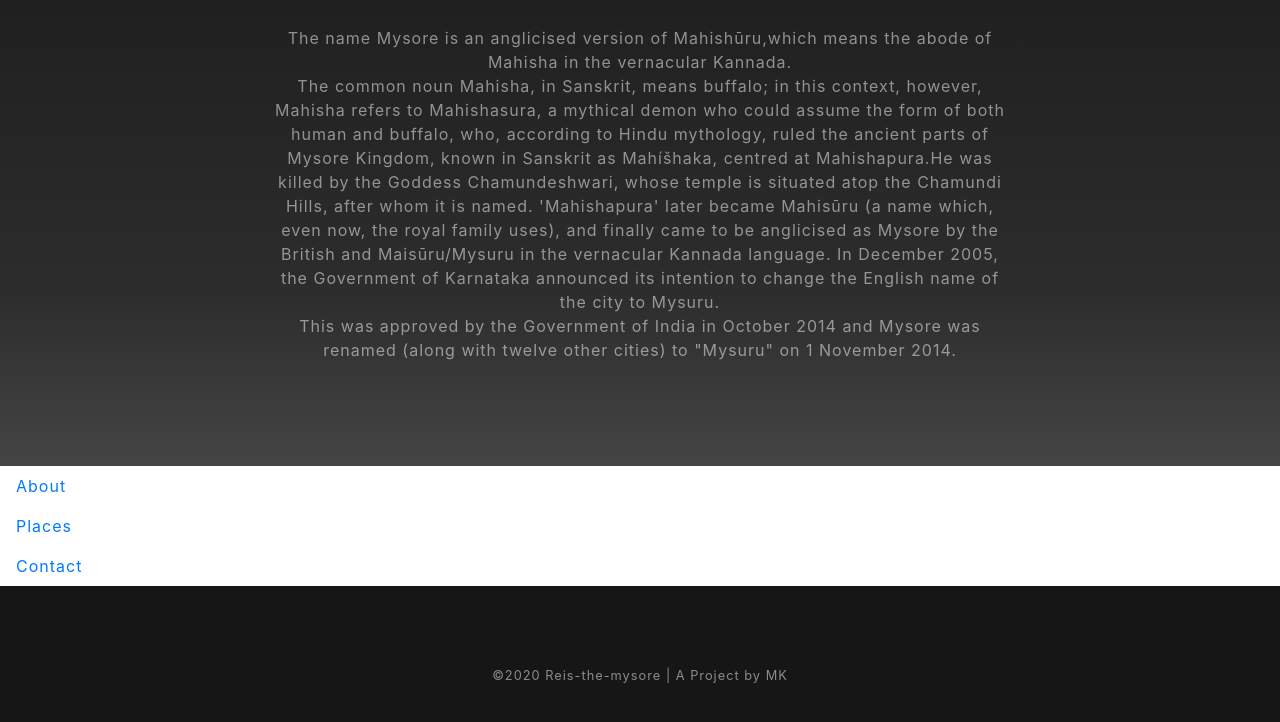
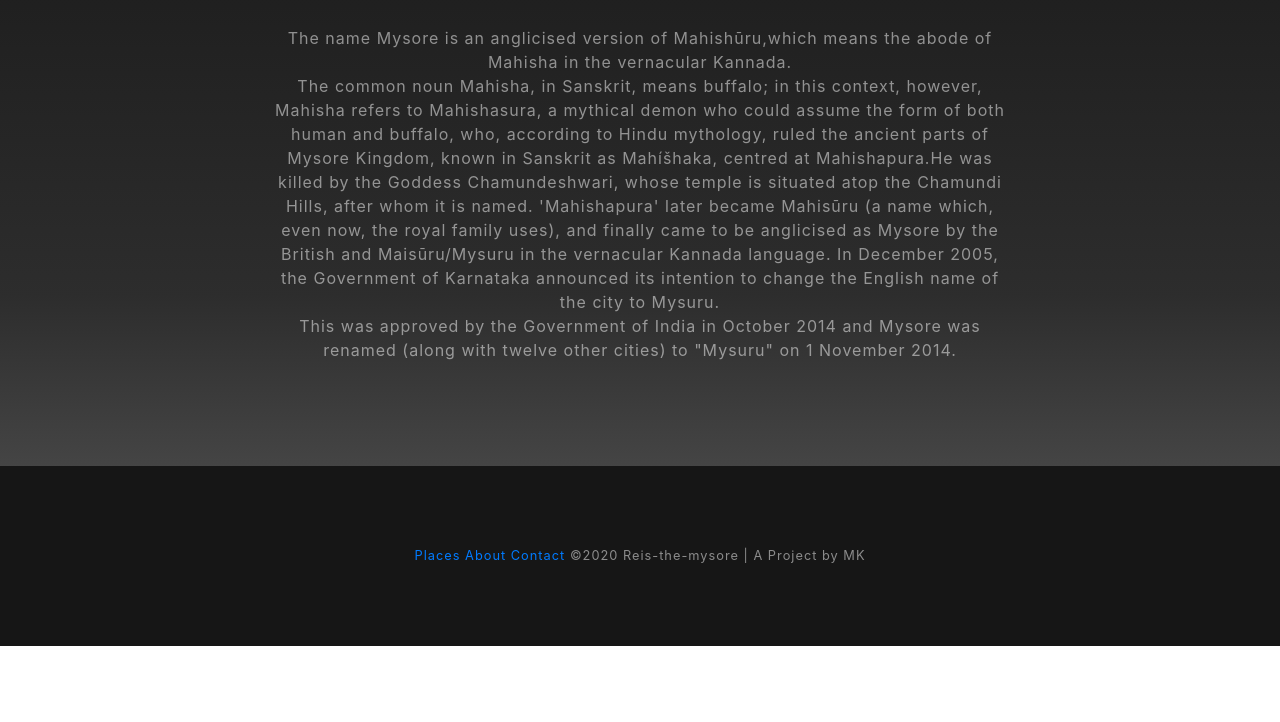
Before and after one commit to Arjunvm/reis-the-mysore, a website with bundled scripts: page about.html in a window 1280 px wide. Shown: the part 220-942 px from the top of the page. After the commit the page ends 866 px from the top, so only its background shows below. Built offline with nearby package versions, Linux system fonts and the light colour scheme.

Commit message:
Update about.html

```diff
--- a/about.html
+++ b/about.html
@@ -64,11 +64,11 @@ In December 2005, the Government of Karnataka announced its intention to change
   </section>
 
    <!-- Footer -->
-   <a class="nav-link js-scroll-trigger" href="about.html">About</a>
-   <a class="nav-link js-scroll-trigger" href="about.html">Places</a>
-   <a class="nav-link js-scroll-trigger" href="about.html">Contact</a>
   <footer class="bg-black small text-center text-white-50">
     <div class="container">
+        <a href="about.html">Places</a>
+        <a href="place.html">About</a>
+        <a href="contact.html">Contact</a>
       &copy;2020 Reis-the-mysore | A Project by MK
     </div>
   </footer>
```
